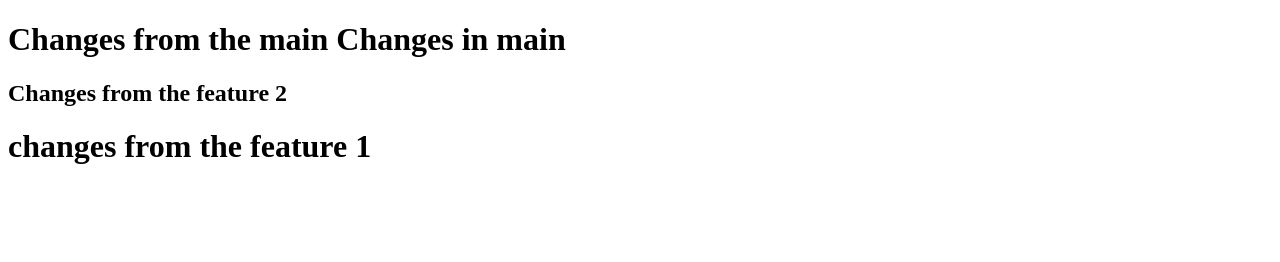
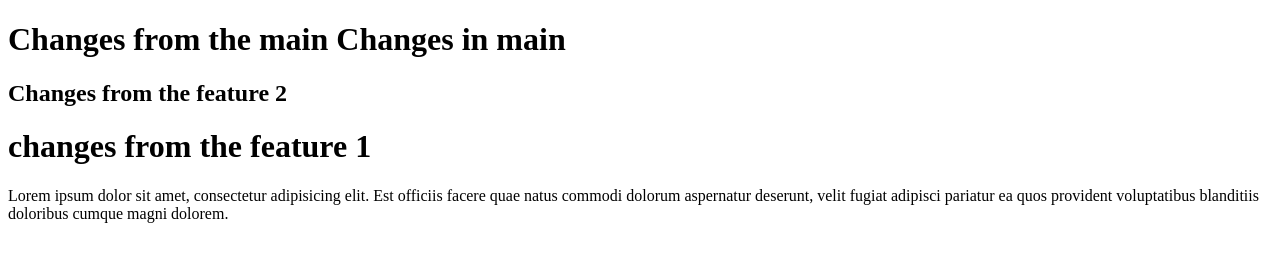
Before and after one commit to krishnaagarwal1506/dummy, a plain HTML site: page index.html in a window 1280 px wide. Drawn offline with Linux system fonts and the light colour scheme.

Commit message:
commit from f1

```diff
--- a/index.html
+++ b/index.html
@@ -16,5 +16,8 @@
   <h1>
     changes from the feature 1
   </h1>
+  <p>
+    Lorem ipsum dolor sit amet, consectetur adipisicing elit. Est officiis facere quae natus commodi dolorum aspernatur deserunt, velit fugiat adipisci pariatur ea quos provident voluptatibus blanditiis doloribus cumque magni dolorem.
+  </p>
 </body>
 </html>
```
